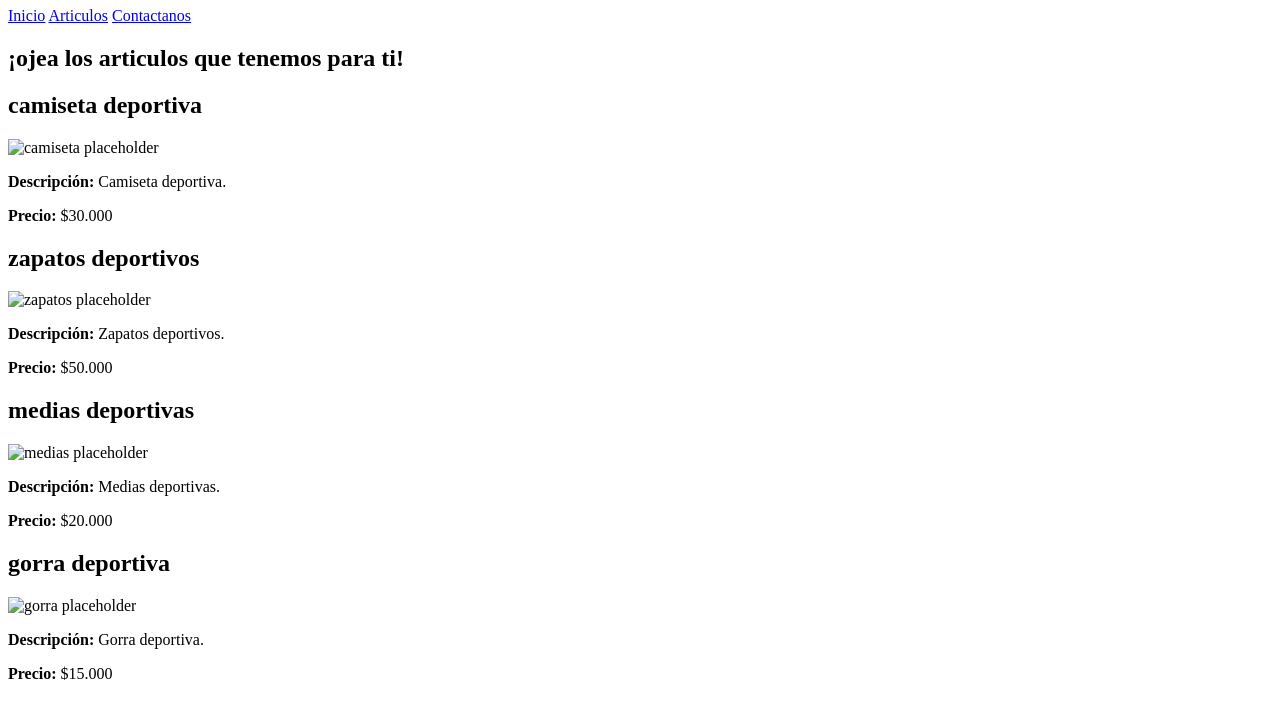
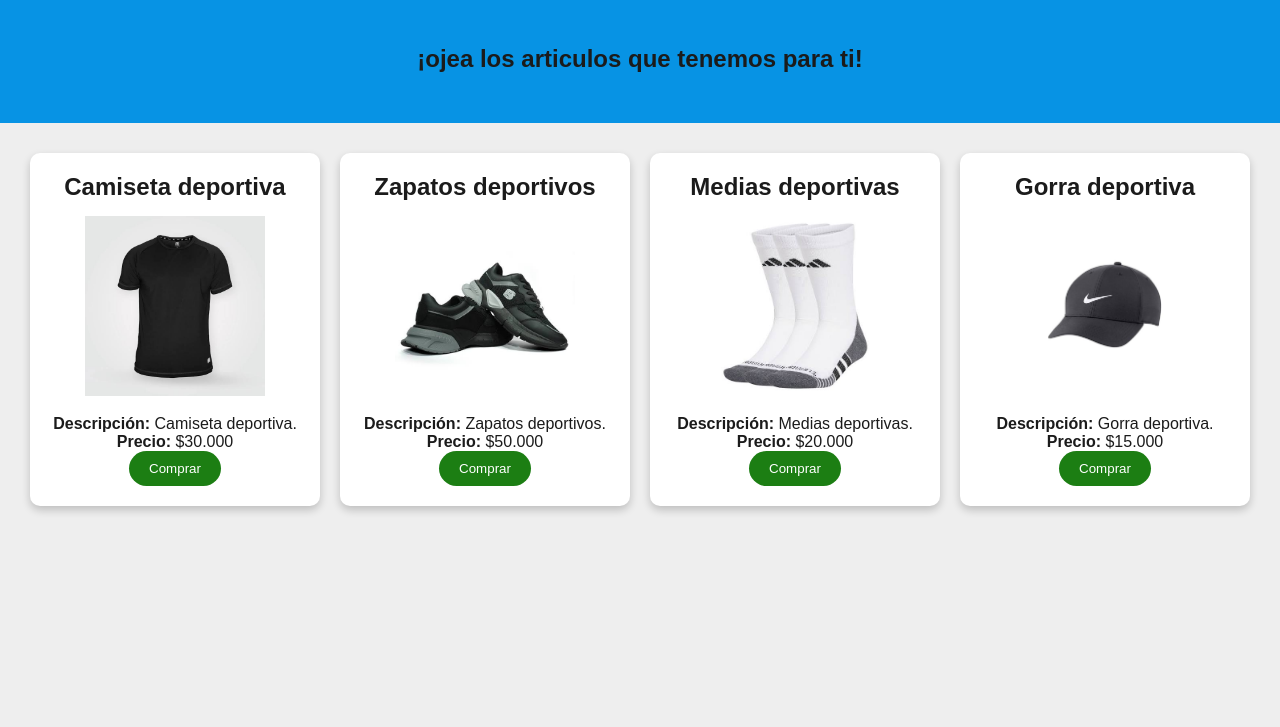
Before and after one commit to Samu-334/Eco-Sports, a plain HTML site: page index.html in a window 1280 px wide. Shown: the part 73-800 px from the top of the page. Drawn offline with Linux system fonts and the light colour scheme.

Commit message:
correccion de link al css

```diff
--- a/Styles.css
+++ b/Styles.css
@@ -82,13 +82,9 @@
     padding: 10px 20px;
     border-radius: 50px;
     cursor: pointer;
-    transform: scale(1.05);
     transition: 0.3s;
-    active: {
-        :hover {scale(1.05);}
-        transform: translateY(4px);
     }
-}
+
 
 .articulo img {
     width: 180px;
--- a/index.html
+++ b/index.html
@@ -4,6 +4,7 @@
     <meta charset="UTF-8">
     <meta name="viewport" content="width=device-width, initial-scale=1.0">
     <title>EcoSports</title>
+    <link rel="stylesheet" href="Styles.css">
 </head>
 <body>
 <header>
@@ -15,46 +16,58 @@
             <a href="#">Contactanos</a>
         </nav>
     </header>
-<main>
-    <section class="bienvenida">
+
+    <section class="Bienvenida">
 
         <h2>
             ¡ojea los articulos que tenemos para ti!
         </h2>
     </section>
 
-    </section class="contenedor">
+
+
+
+    <section class="contenedor">
 
     <div class="articulo">
-    <h2>camiseta deportiva</h2>
-    <img src="img/camiseta.jpg" alt="camiseta placeholder">
+    <h2>Camiseta deportiva</h2>
+    <img src="Assets/img/camiseta.jpg" alt="camiseta placeholder">
     <p> <strong>Descripción:</strong> Camiseta deportiva.</p>
     <p><strong>Precio:</strong> $30.000</p>
+
+    <button class="btn-comprar">Comprar</button>
     </div>
 
     <div class="articulo">
-    <h2>zapatos deportivos</h2>
-    <img src="img/zapatos.jpg" alt="zapatos placeholder">
+    <h2>Zapatos deportivos</h2>
+    <img src="Assets/img/zapatos.jpg" alt="zapatos placeholder">
     <p> <strong>Descripción:</strong> Zapatos deportivos.</p>
     <p><strong>Precio:</strong> $50.000</p>
+
+    <button class="btn-comprar">Comprar</button>
+    </div>
+
+
+    <div class="articulo">
+    <h2>Medias deportivas</h2>
+    <img src="Assets/img/medias.jpg" alt="medias placeholder">
+    <p> <strong>Descripción:</strong> Medias deportivas.</p>
+    <p><strong>Precio:</strong> $20.000</p>
+
+    <button class="btn-comprar">Comprar</button>
     </div>
 
     <div class="articulo">
-    <h2>medias deportivas</h2>
-    <img src="img/medias.jpg" alt="medias placeholder">
-    <p> <strong>Descripción:</strong> Medias deportivas.</p>
-    <p><strong>Precio:</strong> $20.000</p>
-    </div>
-
-    <div class="articulo">
-    <h2>gorra deportiva</h2>
-    <img src="img/gorra.jpg" alt="gorra placeholder">
+    <h2>Gorra deportiva</h2>
+    <img src="Assets/img/gorra.jpg" alt="gorra placeholder">
     <p> <strong>Descripción:</strong> Gorra deportiva.</p>
     <p><strong>Precio:</strong> $15.000</p>
+
+    <button class="btn-comprar">Comprar</button>
     </div>
 </section>
 
-</main>
+
 
 </body>
 </html>
```
